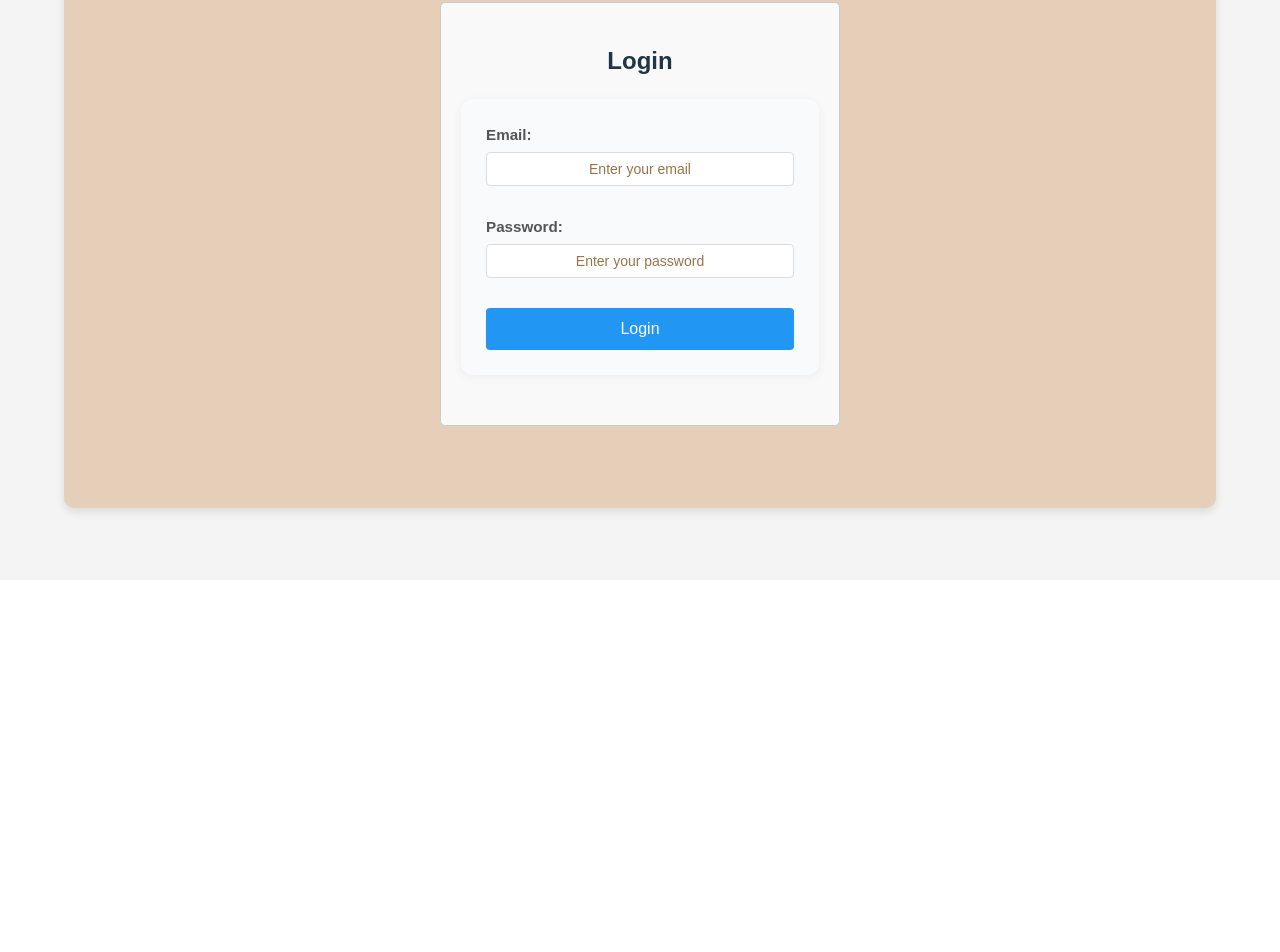
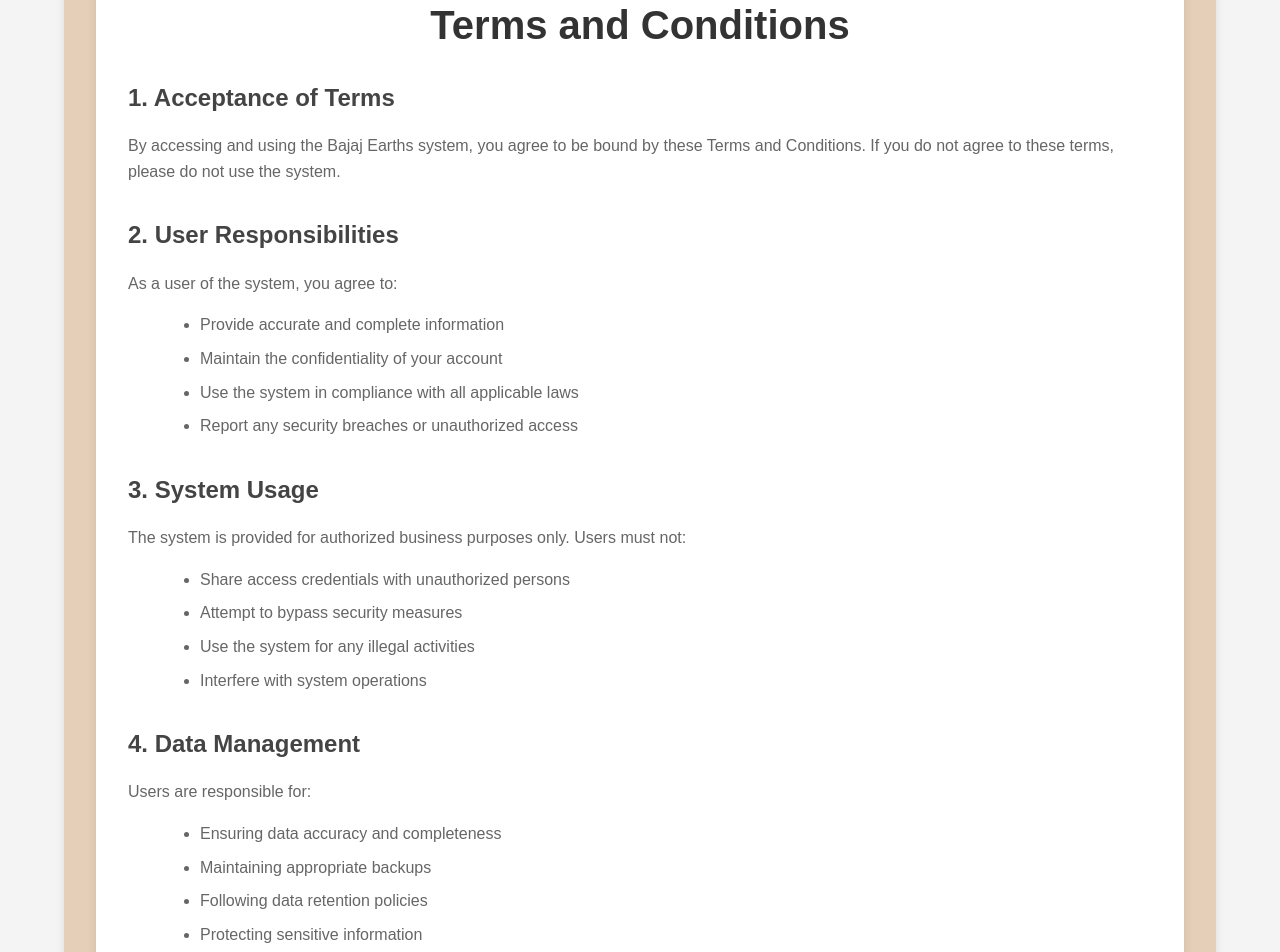
Before and after one commit to KaustubhBE/frontend_ssautomation, a React (Vite) app: page /terms-and-conditions in a window 1280 px wide. Before the commit this address led to /login. Shown: the part 220-1172 px from the top of the page. Before the commit the page ends 800 px from the top, so only its background shows below. Built offline with nearby package versions, Linux system fonts and the light colour scheme; no server answers.

Commit message:
made T&C and PP

```diff
--- a/src/App.jsx
+++ b/src/App.jsx
@@ -7,6 +7,8 @@
 import Navbar from './Navbar';
 import Dashboard from './Dashboard';
 import Reports from './Reports'
+import PrivacyPolicy from './Components/PrivacyPolicy';
+import TermsAndConditions from './Components/TermsAndConditions';
 import { useAuth } from './Components/AuthContext';
 
 function App() {
@@ -132,6 +134,9 @@
           isAuthenticated ? <Reports /> : <Navigate to="/login" replace />
         } />
 
+        <Route path="/privacy-policy" element={<PrivacyPolicy />} />
+        <Route path="/terms-and-conditions" element={<TermsAndConditions />} />
+
         <Route path="*" element={<Navigate to="/app" replace />} />
       </Routes>
     </>
--- /dev/null
+++ b/src/Components/PrivacyPolicy.jsx
@@ -0,0 +1,114 @@
+import React from 'react';
+import styled from 'styled-components';
+
+const PolicyContainer = styled.div`
+  max-width: 1200px;
+  margin: 2rem auto;
+  padding: 2rem;
+  background-color: #ffffff;
+  box-shadow: 0 0 10px rgba(0, 0, 0, 0.1);
+  border-radius: 8px;
+
+  h1 {
+    color: #333;
+    text-align: center;
+    margin-bottom: 2rem;
+    font-size: 2.5rem;
+  }
+`;
+
+const PolicyContent = styled.div`
+  line-height: 1.6;
+
+  section {
+    margin-bottom: 2rem;
+  }
+
+  h2 {
+    color: #444;
+    margin-bottom: 1rem;
+    font-size: 1.5rem;
+  }
+
+  p {
+    color: #666;
+    margin-bottom: 1rem;
+  }
+
+  ul {
+    list-style-type: disc;
+    margin-left: 2rem;
+    margin-bottom: 1rem;
+  }
+
+  li {
+    color: #666;
+    margin-bottom: 0.5rem;
+  }
+
+  @media (max-width: 768px) {
+    h2 {
+      font-size: 1.3rem;
+    }
+  }
+`;
+
+const PrivacyPolicy = () => {
+  return (
+    <PolicyContainer>
+      <h1>Privacy Policy</h1>
+      <PolicyContent>
+        <section>
+          <h2>1. Information We Collect</h2>
+          <p>We collect information that you provide directly to us, including but not limited to:</p>
+          <ul>
+            <li>Name and contact information</li>
+            <li>Employee identification details</li>
+            <li>Usage data and preferences</li>
+            <li>System access logs</li>
+          </ul>
+        </section>
+
+        <section>
+          <h2>2. How We Use Your Information</h2>
+          <p>We use the collected information for:</p>
+          <ul>
+            <li>Providing and maintaining our services</li>
+            <li>Processing your requests and transactions</li>
+            <li>Improving our services</li>
+            <li>Ensuring system security</li>
+          </ul>
+        </section>
+
+        <section>
+          <h2>3. Data Security</h2>
+          <p>We implement appropriate security measures to protect your personal information from unauthorized access, alteration, disclosure, or destruction.</p>
+        </section>
+
+        <section>
+          <h2>4. Data Retention</h2>
+          <p>We retain your information for as long as necessary to fulfill the purposes outlined in this privacy policy, unless a longer retention period is required by law.</p>
+        </section>
+
+        <section>
+          <h2>5. Your Rights</h2>
+          <p>You have the right to:</p>
+          <ul>
+            <li>Access your personal information</li>
+            <li>Correct inaccurate data</li>
+            <li>Request deletion of your data</li>
+            <li>Object to data processing</li>
+          </ul>
+        </section>
+
+        <section>
+          <h2>6. Contact Us</h2>
+          <p>If you have any questions about this Privacy Policy, please contact us at:</p>
+          <p>Email: privacy@bajajearths.com</p>
+        </section>
+      </PolicyContent>
+    </PolicyContainer>
+  );
+};
+
+export default PrivacyPolicy;
--- /dev/null
+++ b/src/Components/TermsAndConditions.jsx
@@ -0,0 +1,119 @@
+import React from 'react';
+import styled from 'styled-components';
+
+const TermsContainer = styled.div`
+  max-width: 1200px;
+  margin: 2rem auto;
+  padding: 2rem;
+  background-color: #ffffff;
+  box-shadow: 0 0 10px rgba(0, 0, 0, 0.1);
+  border-radius: 8px;
+
+  h1 {
+    color: #333;
+    text-align: center;
+    margin-bottom: 2rem;
+    font-size: 2.5rem;
+  }
+`;
+
+const TermsContent = styled.div`
+  line-height: 1.6;
+
+  section {
+    margin-bottom: 2rem;
+  }
+
+  h2 {
+    color: #444;
+    margin-bottom: 1rem;
+    font-size: 1.5rem;
+  }
+
+  p {
+    color: #666;
+    margin-bottom: 1rem;
+  }
+
+  ul {
+    list-style-type: disc;
+    margin-left: 2rem;
+    margin-bottom: 1rem;
+  }
+
+  li {
+    color: #666;
+    margin-bottom: 0.5rem;
+  }
+
+  @media (max-width: 768px) {
+    h2 {
+      font-size: 1.3rem;
+    }
+  }
+`;
+
+const TermsAndConditions = () => {
+  return (
+    <TermsContainer>
+      <h1>Terms and Conditions</h1>
+      <TermsContent>
+        <section>
+          <h2>1. Acceptance of Terms</h2>
+          <p>By accessing and using the Bajaj Earths system, you agree to be bound by these Terms and Conditions. If you do not agree to these terms, please do not use the system.</p>
+        </section>
+
+        <section>
+          <h2>2. User Responsibilities</h2>
+          <p>As a user of the system, you agree to:</p>
+          <ul>
+            <li>Provide accurate and complete information</li>
+            <li>Maintain the confidentiality of your account</li>
+            <li>Use the system in compliance with all applicable laws</li>
+            <li>Report any security breaches or unauthorized access</li>
+          </ul>
+        </section>
+
+        <section>
+          <h2>3. System Usage</h2>
+          <p>The system is provided for authorized business purposes only. Users must not:</p>
+          <ul>
+            <li>Share access credentials with unauthorized persons</li>
+            <li>Attempt to bypass security measures</li>
+            <li>Use the system for any illegal activities</li>
+            <li>Interfere with system operations</li>
+          </ul>
+        </section>
+
+        <section>
+          <h2>4. Data Management</h2>
+          <p>Users are responsible for:</p>
+          <ul>
+            <li>Ensuring data accuracy and completeness</li>
+            <li>Maintaining appropriate backups</li>
+            <li>Following data retention policies</li>
+            <li>Protecting sensitive information</li>
+          </ul>
+        </section>
+
+        <section>
+          <h2>5. System Availability</h2>
+          <p>While we strive to maintain system availability, we do not guarantee uninterrupted access. We reserve the right to perform maintenance and updates as needed.</p>
+        </section>
+
+        <section>
+          <h2>6. Modifications</h2>
+          <p>We reserve the right to modify these terms at any time. Users will be notified of significant changes. Continued use of the system after changes constitutes acceptance of the modified terms.</p>
+        </section>
+
+        <section>
+          <h2>7. Contact</h2>
+          <p>For questions regarding these Terms and Conditions, please contact:</p>
+          <p>Email: legal@bajajearths.com</p>
+        </section>
+      </TermsContent>
+    </TermsContainer>
+  );
+};
+
+export default TermsAndConditions;
--- a/src/Navbar.css
+++ b/src/Navbar.css
@@ -59,5 +59,11 @@
 }
 
 .menu span:hover {
-  background-color: #555;
+  background-color: #f0f0f0;
 }
+
+.menu-divider {
+  height: 1px;
+  background-color: #e0e0e0;
+  margin: 8px 0;
+}
--- a/src/Navbar.jsx
+++ b/src/Navbar.jsx
@@ -58,6 +58,9 @@
             <span onClick={() => closeMenu('/batch-processing')}>Batch Processing</span>
             <span onClick={() => closeMenu('/reports')}>Reports</span>
             <span onClick={() => closeMenu('/settings')}>Settings</span>
+            <div className="menu-divider"></div>
+            <span onClick={() => closeMenu('/privacy-policy')}>Privacy Policy</span>
+            <span onClick={() => closeMenu('/terms-and-conditions')}>Terms & Conditions</span>
           </div>
         )}
         <Link to='/app'>
--- a/src/Reports.jsx
+++ b/src/Reports.jsx
@@ -201,105 +201,6 @@
     });
   };
 
-  const handleSubmit = async (e) => {
-    e.preventDefault();
-
-    if (templateFiles.length === 0) {
-      alert('Please add at least one template file');
-      return;
-    }
-
-    if (!sheetId) {
-      setSheetError('Google Sheet ID is required');
-      return;
-    }
-
-    if (!validateSheetId(sheetId)) {
-      setSheetError('Invalid Google Sheet ID format');
-      return;
-    }
-
-    if (!sheetName) {
-      alert('Please enter the sheet name');
-      return;
-    }
-
-    if (!sendWhatsapp && !sendEmail) {
-      alert('Please select at least one notification method (WhatsApp or Email)');
-      return;
-    }
-
-    setIsLoading(true);
-
-    try {
-      // Create FormData object
-      const formData = new FormData();
-
-      // Add template files
-      templateFiles.forEach(file => {
-        formData.append('template_files', file);
-      });
-
-      // Sort attachment files by their sequence number and add them in order
-      const sortedAttachmentFiles = Object.entries(attachmentFiles)
-        .sort(([keyA], [keyB]) => Number(keyA) - Number(keyB))
-        .map(([_, file]) => file);
-
-      // Add attachment files in sorted order
-      sortedAttachmentFiles.forEach(file => {
-        formData.append('attachment_files', file);
-      });
-
-      // Add other required data
-      formData.append('sheet_id', sheetId);
-      formData.append('sheet_name', sheetName);
-      formData.append('send_whatsapp', sendWhatsapp);
-      formData.append('send_email', sendEmail);
-      formData.append('mail_subject', mailSubject);
-
-      // Add file sequencing information as a JSON string
-      formData.append('file_sequence', JSON.stringify(previewItems));
-
-      // Send request to backend
-      const response = await fetch(getApiUrl('send-reports'), {
-        method: 'POST',
-        body: formData,
-        headers: {
-          // Don't set Content-Type header when sending FormData
-          // The browser will automatically set it with the correct boundary
-        },
-      });
-
-      if (!response.ok) {
-        const errorData = await response.json();
-        throw new Error(errorData.error || 'Failed to generate reports');
-      }
-
-      const result = await response.json();
-
-      // Show success message
-      alert(result.message || 'Reports generated and sent successfully!');
-
-      // Reset form
-      setTemplateFiles([]);
-      setAttachmentFiles({});
-      setSheetId('');
-      setSheetName('');
-      setSendWhatsapp(false);
-      setSendEmail(false);
-      setMailSubject('');
-
-      // Refresh the page after successful submission
-      window.location.reload();
-
-    } catch (error) {
-      console.error('Error generating reports:', error);
-      alert(error.message || 'Failed to generate reports. Please try again.');
-    } finally {
-      setIsLoading(false);
-    }
-  };
-
   const handleFilePreview = async (file, type) => {
     try {
       if (type === 'attachment') {
@@ -344,24 +245,25 @@
       // Format the template content with proper line breaks
       let templateContent = data.content.split('\n').map(line => line.trim()).join('\n');
 
-      // Create items array with template content and attachments
+      // Create items array with template content
       const items = [
-        { id: Date.now(), content: templateContent, type: 'template' }
+        { id: 1, content: templateContent, type: 'template', file: file }
       ];
 
       // Add attachment items
       if (Object.keys(attachmentFiles).length > 0) {
         Object.entries(attachmentFiles).forEach(([key, file]) => {
           items.push({
-            id: Number(key),
+            id: Number(key) + 1, // Start from 2 since template is 1
             content: `[${file.name}]`,
-            type: 'attachment'
+            type: 'attachment',
+            file: file
           });
         });
       }
 
       setPreviewItems(items);
-      setPreviewTitle('Template Preview');
+      setPreviewTitle('Content Preview');
     } catch (error) {
       console.error('Error previewing file:', error);
       setPreviewItems([{ id: Date.now(), content: `Error previewing file: ${error.message}`, type: 'error' }]);
@@ -388,19 +290,21 @@
     newItems.splice(draggedItem, 1);
     newItems.splice(index, 0, draggedContent);
 
-    setPreviewItems(newItems);
+    // Update IDs to maintain sequence
+    const updatedItems = newItems.map((item, idx) => ({
+      ...item,
+      id: idx + 1
+    }));
+
+    setPreviewItems(updatedItems);
     setDraggedItem(null);
 
     // If attachments are being reordered, update attachmentFiles object
-    const attachmentItems = newItems.filter(item => item.type === 'attachment');
+    const attachmentItems = updatedItems.filter(item => item.type === 'attachment');
     if (attachmentItems.length > 0) {
       const resequenced = {};
       attachmentItems.forEach((item, i) => {
-        // Find the file by name in the old attachmentFiles
-        const file = Object.values(attachmentFiles).find(f => `[${f.name}]` === item.content);
-        if (file) {
-          resequenced[i + 1] = file;
-        }
+        resequenced[i + 1] = item.file;
       });
       setAttachmentFiles(resequenced);
     }
@@ -422,6 +326,103 @@
   useEffect(() => {
     updatePreview();
   }, [templateFiles, attachmentFiles, updatePreview]);
+
+  const handleSubmit = async (e) => {
+    e.preventDefault();
+
+    if (templateFiles.length === 0) {
+      alert('Please add at least one template file');
+      return;
+    }
+
+    if (!sheetId) {
+      setSheetError('Google Sheet ID is required');
+      return;
+    }
+
+    if (!validateSheetId(sheetId)) {
+      setSheetError('Invalid Google Sheet ID format');
+      return;
+    }
+
+    if (!sheetName) {
+      alert('Please enter the sheet name');
+      return;
+    }
+
+    if (!sendWhatsapp && !sendEmail) {
+      alert('Please select at least one notification method (WhatsApp or Email)');
+      return;
+    }
+
+    setIsLoading(true);
+
+    try {
+      // Create FormData object
+      const formData = new FormData();
+
+      // Sort all items by their sequence number
+      const sortedItems = [...previewItems].sort((a, b) => a.id - b.id);
+
+      // Add files in sequence order
+      sortedItems.forEach(item => {
+        if (item.type === 'template') {
+          formData.append('template_files', item.file);
+        } else if (item.type === 'attachment') {
+          formData.append('attachment_files', item.file);
+        }
+      });
+
+      // Add other required data
+      formData.append('sheet_id', sheetId);
+      formData.append('sheet_name', sheetName);
+      formData.append('send_whatsapp', sendWhatsapp);
+      formData.append('send_email', sendEmail);
+      formData.append('mail_subject', mailSubject);
+
+      // Add file sequencing information as a JSON string
+      formData.append('file_sequence', JSON.stringify(sortedItems));
+
+      // Send request to backend
+      const response = await fetch(getApiUrl('send-reports'), {
+        method: 'POST',
+        body: formData,
+        headers: {
+          // Don't set Content-Type header when sending FormData
+          // The browser will automatically set it with the correct boundary
+        },
+      });
+
+      if (!response.ok) {
+        const errorData = await response.json();
+        throw new Error(errorData.error || 'Failed to generate reports');
+      }
+
+      const result = await response.json();
+
+      // Show success message
+      alert(result.message || 'Reports generated and sent successfully!');
+
+      // Reset form
+      setTemplateFiles([]);
+      setAttachmentFiles({});
+      setSheetId('');
+      setSheetName('');
+      setSendWhatsapp(false);
+      setSendEmail(false);
+      setMailSubject('');
+      setPreviewItems([]);
+
+      // Refresh the page after successful submission
+      window.location.reload();
+
+    } catch (error) {
+      console.error('Error generating reports:', error);
+      alert(error.message || 'Failed to generate reports. Please try again.');
+    } finally {
+      setIsLoading(false);
+    }
+  };
 
   return (
     <div className="reports-container">
@@ -552,11 +553,11 @@
       {/* Split Preview Section */}
       <div className="preview-section">
         <div className="preview-container">
-          {/* Content Preview */}
+          {/* Template Preview */}
           <div className="preview-content-section">
-            <h3>Content Preview</h3>
+            <h3>Template Preview</h3>
             <div className="preview-content">
-              {previewItems.length > 0 ? (
+              {templateFiles.length > 0 && previewItems.length > 0 ? (
                 <div
                   style={{
                     backgroundColor: '#f8f9fa',
@@ -569,7 +570,7 @@
                 >
                   {previewItems
                     .filter(item => item.type === 'template')
-                    .map((item, index) => (
+                    .map((item) => (
                       <div
                         key={item.id}
                         style={{
@@ -608,7 +609,7 @@
             </div>
           </div>
 
-          {/* Sequencing Section */}
+          {/* Content Sequencing */}
           <div className="sequencing-section">
             <h3>Content Sequencing</h3>
             <div className="sequencing-content">
@@ -645,9 +646,10 @@
                       <div style={{
                         marginRight: '10px',
                         color: '#6c757d',
-                        fontSize: '14px'
+                        fontSize: '14px',
+                        fontWeight: 'bold'
                       }}>
-                        {index + 1}.
+                        {item.id}.
                       </div>
                       <div style={{
                         flex: 1,
@@ -728,7 +730,7 @@
                   <span className="header-label">Contact No.</span>
                 </div>
                 <div className="header-item">
-                  <span className="header-label">Email ID</span>
+                  <span className="header-label">Email ID - To</span>
                 </div>
                 <button
                   className="copy-all-headers-button"
```
